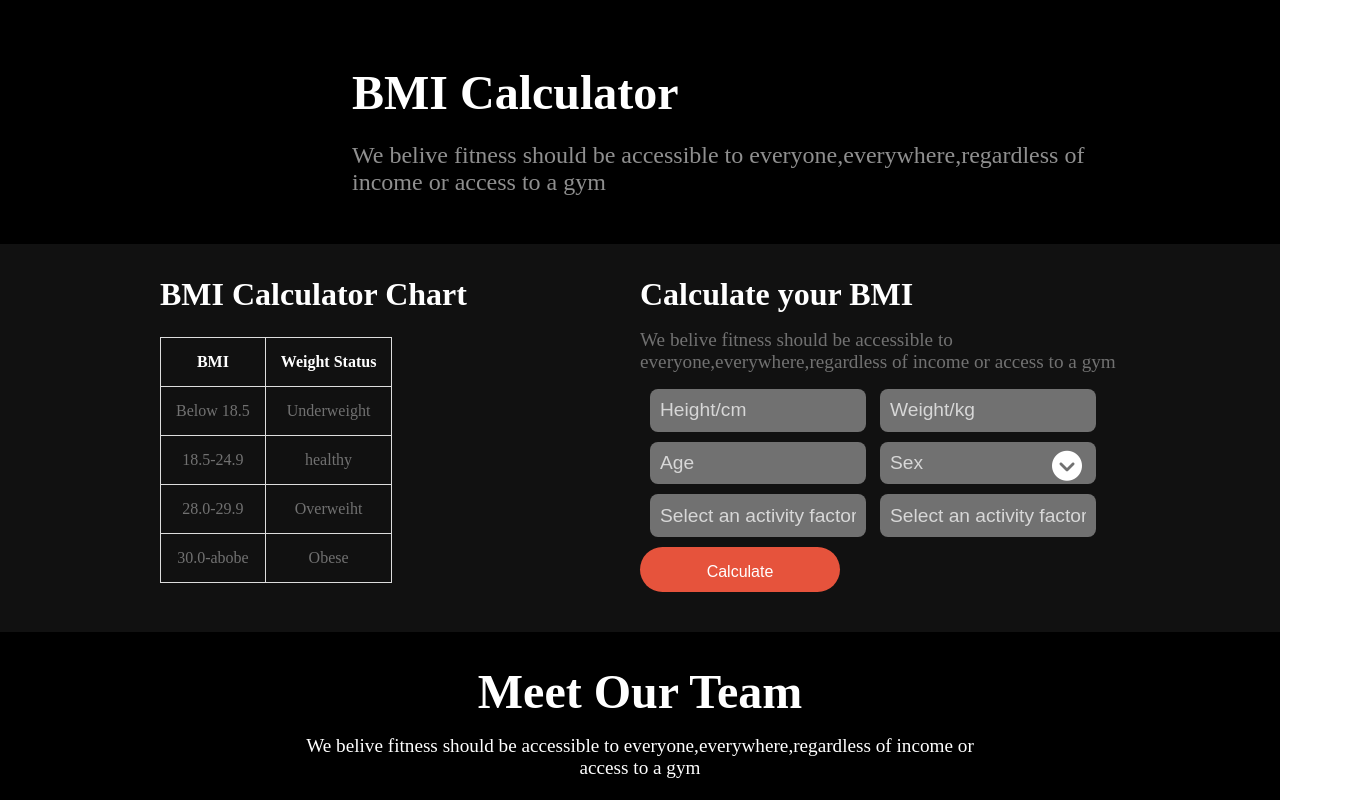
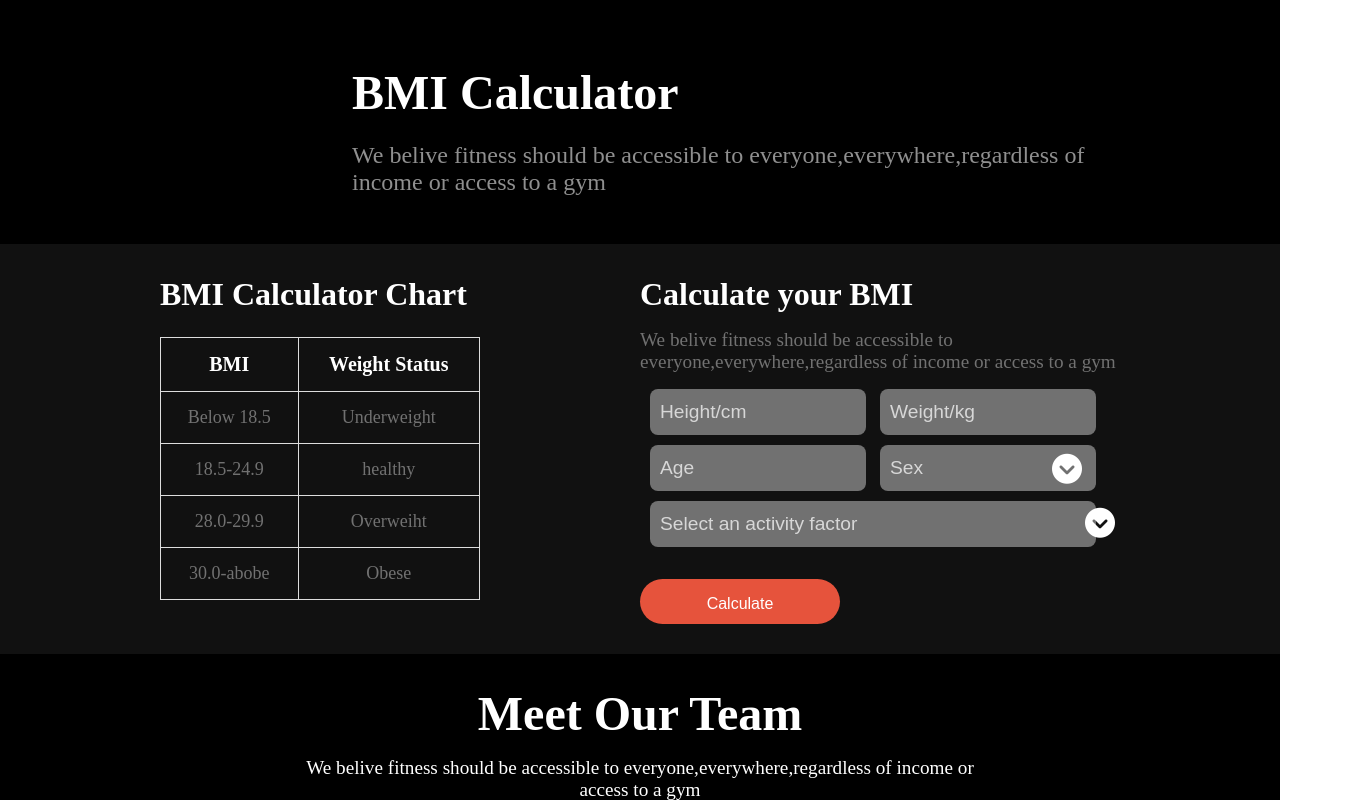
Before and after one commit to mahmud819/my-sec-assignment-repo, a plain HTML site: page index.html in a window 1280 px wide. Shown: the part 2564-3364 px from the top of the page, 1345 px wide, since content can reach past the window. Drawn offline with Linux system fonts and the light colour scheme.

Commit message:
second commit

```diff
--- a/index.html
+++ b/index.html
@@ -151,7 +151,6 @@
                         <i class="fa-solid fa-circle-chevron-down gender-icon"></i>
                         <input class="last-input activity" type="text" placeholder="Select an activity factor">
                         <i class="fa-solid fa-circle-chevron-down activity-icon"></i>
-                    <input class="last-input" type="text" placeholder="Select an activity factor">
                     <button class="color-btn">Calculate</button>
                 </div>
             </div>
--- a/styles/style.css
+++ b/styles/style.css
@@ -60,10 +60,7 @@ header{
     color: white;
     font-size: 3rem;
     display: none;
-<<<<<<< HEAD
     margin-top: 20px;
-=======
->>>>>>> ee78c5223d206eeb097ea37027c54eeff6f31dd0
 }
 nav ul{
     display: flex;
@@ -390,12 +387,9 @@ nav>ul li a:hover{
     width: 100%;
     height: 100%;
     display: flex;
-<<<<<<< HEAD
     justify-content: right;
     margin-right: -30px;
-=======
     justify-content: center;
->>>>>>> ee78c5223d206eeb097ea37027c54eeff6f31dd0
     /* align-items: center; */
     /* background-image: url('../images/run.jpg'); */
     /* background-position:  center; */
@@ -437,11 +431,8 @@ nav>ul li a:hover{
     .run-img{
         height: auto;
         align-items: center;
-<<<<<<< HEAD
         justify-content: center;
         margin-right: 0;
-=======
->>>>>>> ee78c5223d206eeb097ea37027c54eeff6f31dd0
     }
     .run-img img{
         width: 90%;
@@ -475,10 +466,7 @@ nav>ul li a:hover{
     .run-img{
         width: 90%;
         height: 90%;
-<<<<<<< HEAD
         margin-right: 0;
-=======
->>>>>>> ee78c5223d206eeb097ea37027c54eeff6f31dd0
     }
     .run-img img{
         width: 100%;
@@ -594,31 +582,22 @@ nav>ul li a:hover{
  .calculator table{
     border: 1px solid #ddd;
     border-collapse: collapse;
-<<<<<<< HEAD
     width: 320px;
-=======
->>>>>>> ee78c5223d206eeb097ea37027c54eeff6f31dd0
  }
  .calculator table th{
     color: white;
     border: 1px solid #ddd;
     padding: 15px;
-<<<<<<< HEAD
     font-size: 20px;
     font-weight: bold;
-=======
->>>>>>> ee78c5223d206eeb097ea37027c54eeff6f31dd0
  }
  .calculator table td{
     color: rgba(255, 255, 255, 0.404);
     padding: 10px;
     border: 1px solid #ddd;
     padding: 15px;
-<<<<<<< HEAD
     font-size: 18px;
     text-align: center;
-=======
->>>>>>> ee78c5223d206eeb097ea37027c54eeff6f31dd0
  }
  .input-area{
     width: 50%;
@@ -649,7 +628,6 @@ nav>ul li a:hover{
     background-color: rgba(255, 255, 255, 0.404);
     display: inline-block;
  }
-<<<<<<< HEAD
  .gender,.activity{
     position: relative;
  }
@@ -665,8 +643,6 @@ nav>ul li a:hover{
     margin-left: 445px;
     font-size: 30px;
  }
-=======
->>>>>>> ee78c5223d206eeb097ea37027c54eeff6f31dd0
  .input-area .last-input{
     display: block;
     width: 93%;
@@ -711,7 +687,6 @@ nav>ul li a:hover{
         font-size: 1rem;
         margin-bottom: 1.5rem;
     }
-<<<<<<< HEAD
     .input-area .last-input{
         width: 94%;
     }
@@ -725,8 +700,6 @@ nav>ul li a:hover{
     margin-left: 345px;
     font-size: 23px;
  }
-=======
->>>>>>> ee78c5223d206eeb097ea37027c54eeff6f31dd0
     /* .input-area .last-input{
         width: 95%;
     } */
@@ -751,7 +724,6 @@ nav>ul li a:hover{
     .input-area .last-input{
         width: 92%;
     }
-<<<<<<< HEAD
     .gender-icon{
         position: absolute;
         margin-top: 4px;
@@ -764,8 +736,6 @@ nav>ul li a:hover{
         margin-left: 627px;
         font-size: 22px;
      }
-=======
->>>>>>> ee78c5223d206eeb097ea37027c54eeff6f31dd0
 }
 
  /* Team area style */
```
